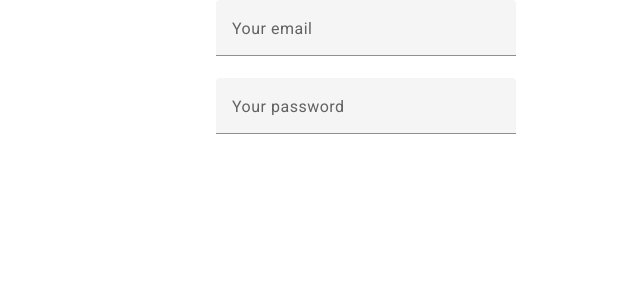
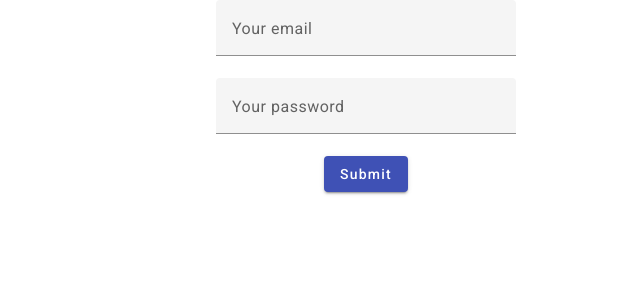
Before and after one commit to drgamss/angular_firebase, an Angular app: page /signup in a window 1280 px wide. Shown: the top 300 px of the page, without its empty margins (274-914 px from the left). Built offline with nearby package versions, Linux system fonts and the light colour scheme.

Commit message:
lesson 30

```diff
--- a/src/app/app.module.ts
+++ b/src/app/app.module.ts
@@ -4,6 +4,7 @@
 import { AppComponent } from './app.component';
 import { BrowserAnimationsModule } from '@angular/platform-browser/animations';
 import { FlexLayoutModule } from '@angular/flex-layout';
+import { FormsModule } from '@angular/forms';
 
 import { MaterialModule } from './material.module';
 import { SignupComponent } from './auth/signup/signup.component';
@@ -31,7 +32,8 @@
     AppRoutingModule,
     BrowserAnimationsModule,
     MaterialModule,
-    FlexLayoutModule
+    FlexLayoutModule,
+    FormsModule
   ],
   providers: [],
   bootstrap: [AppComponent]
--- a/src/app/auth/signup/signup.component.html
+++ b/src/app/auth/signup/signup.component.html
@@ -1,12 +1,18 @@
 <Section class="signup-form">
-    <form fxLayout="column" fxLayoutAlign="center center">
+  <form
+    fxLayout="column"
+    fxLayoutAlign="center center"
+    #f="ngForm"
+    (ngSubmit)="onSubmit(f)"
+  >
     <mat-form-field>
       <mat-label>Your email</mat-label>
-            <input type="email" matInput>
+      <input type="email" matInput ngModel name="email" />
     </mat-form-field>
     <mat-form-field>
       <mat-label>Your password</mat-label>
-            <input type="password" matInput>
+      <input type="password" matInput ngModel name="password" />
     </mat-form-field>
+    <button type="submit" mat-raised-button color="primary">Submit</button>
   </form>
 </Section>
--- a/src/app/auth/signup/signup.component.ts
+++ b/src/app/auth/signup/signup.component.ts
@@ -1,4 +1,5 @@
 import { Component } from '@angular/core';
+import { NgForm } from '@angular/forms';
 
 @Component({
   selector: 'app-signup',
@@ -7,4 +8,8 @@
 })
 export class SignupComponent {
 
+  onSubmit(form: NgForm){
+    console.log(form);
+  }
+
 }
```
Lines whose indentation alone changed are shown as unchanged.
